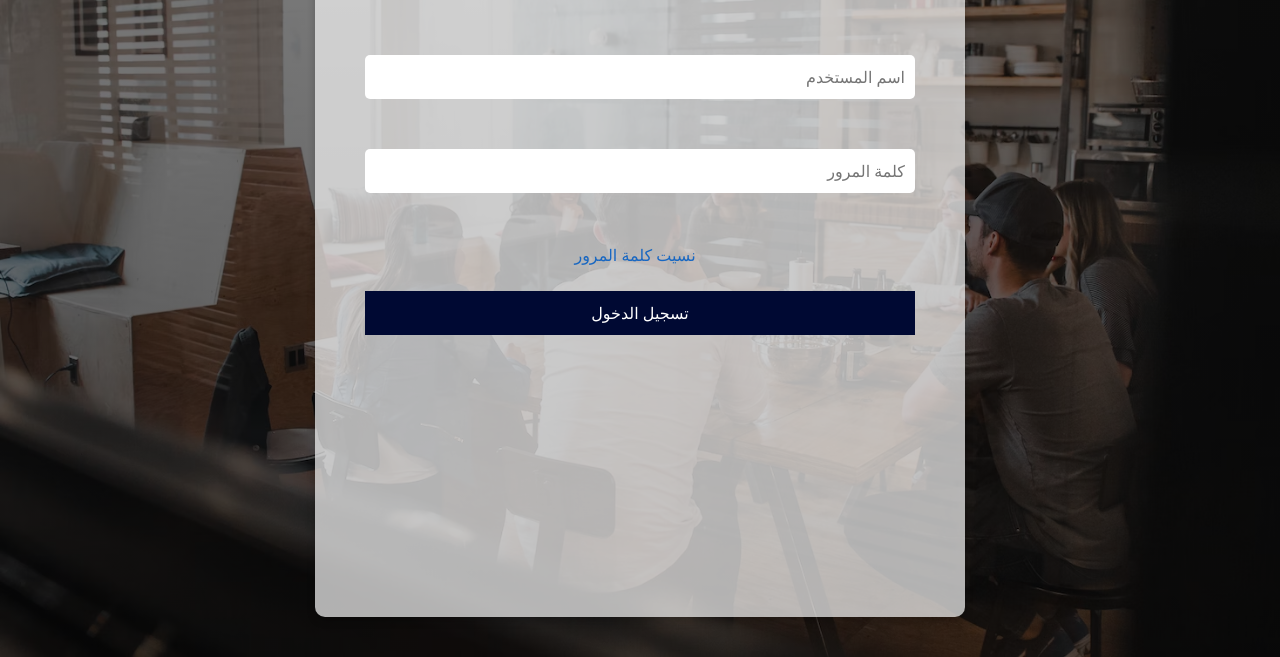
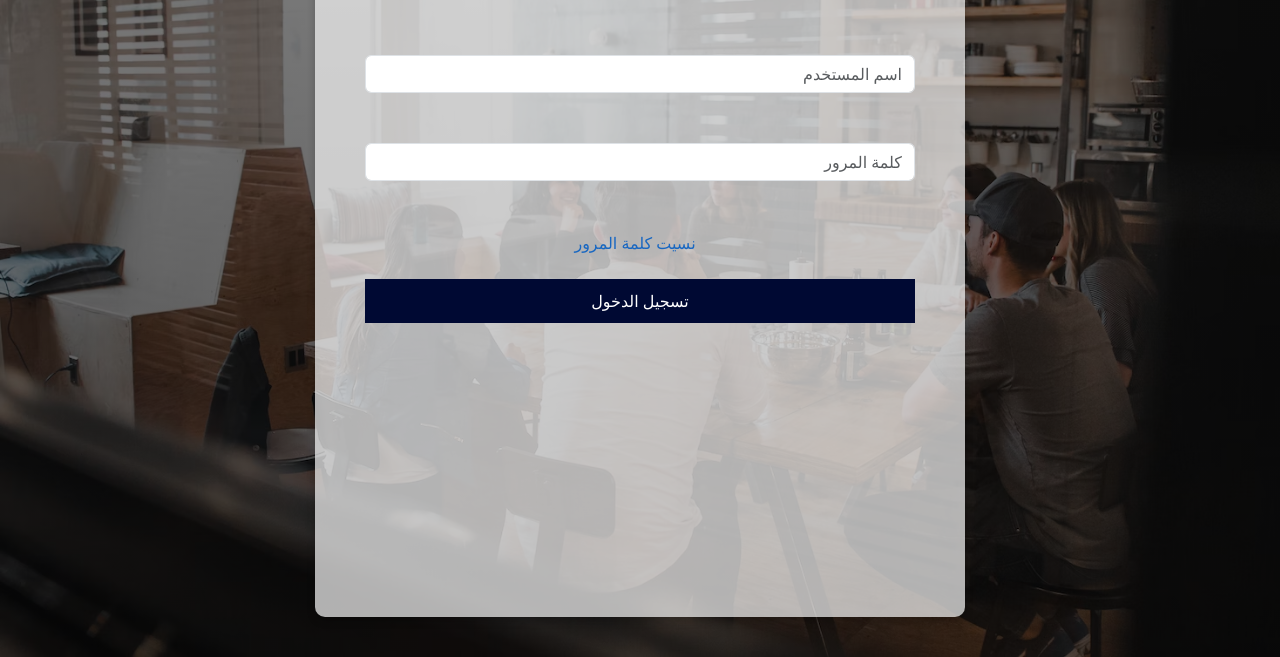
Before and after one commit to Mzajay2001/gp-frontend-arabic, a plain HTML site: page login.html in a window 1280 px wide. Shown: the part 143-800 px from the top of the page. Drawn offline with nearby package versions, Linux system fonts and the light colour scheme.

Commit message:
second try

```diff
--- a/login.html
+++ b/login.html
@@ -18,20 +18,22 @@
 </head>
 <body id="signupbody">
 
+
     <!--Sign Up Card Start-->
-
     <div class="sign-up-card">
         <section class="fade-in">
-
-        <h1>تسجيل الدخول</h1>
-        <form style="position: relative;">
-          <input type="text" placeholder="اسم المستخدم" required>
-          <input type="password" placeholder="كلمة المرور" required>
-          <a href="forget password.html" class="forgetLink">نسيت كلمة المرور</a>
-          <br>
-          <button type="submit">تسجيل الدخول</button>
-        </form>
-
+            <h1>تسجيل الدخول</h1>
+            <form id="loginForm" style="position: relative;" class="needs-validation" novalidate>
+                <input type="text" id="username" class="form-control" placeholder="اسم المستخدم" required >
+                <div class="invalid-feedback">
+                </div>
+                <input type="password" id="password" class="form-control" placeholder="كلمة المرور" required >
+                <div class="invalid-feedback">
+                </div>
+                <a href="forget password.html" class="forgetLink">نسيت كلمة المرور</a>
+                <br>
+                <button type="submit">تسجيل الدخول</button>
+            </form>
         </section>
     </div>
     <!--Sign Up Card End-->
@@ -42,7 +44,7 @@
     <script src="js/flipcard.js"></script>
     <script src="js/popper.min.js"></script>
     <script src="js/bootstrap.min.js"></script>
-
+    <script src= "js/login.js"></script>
 
 </body>
 </html>
```
